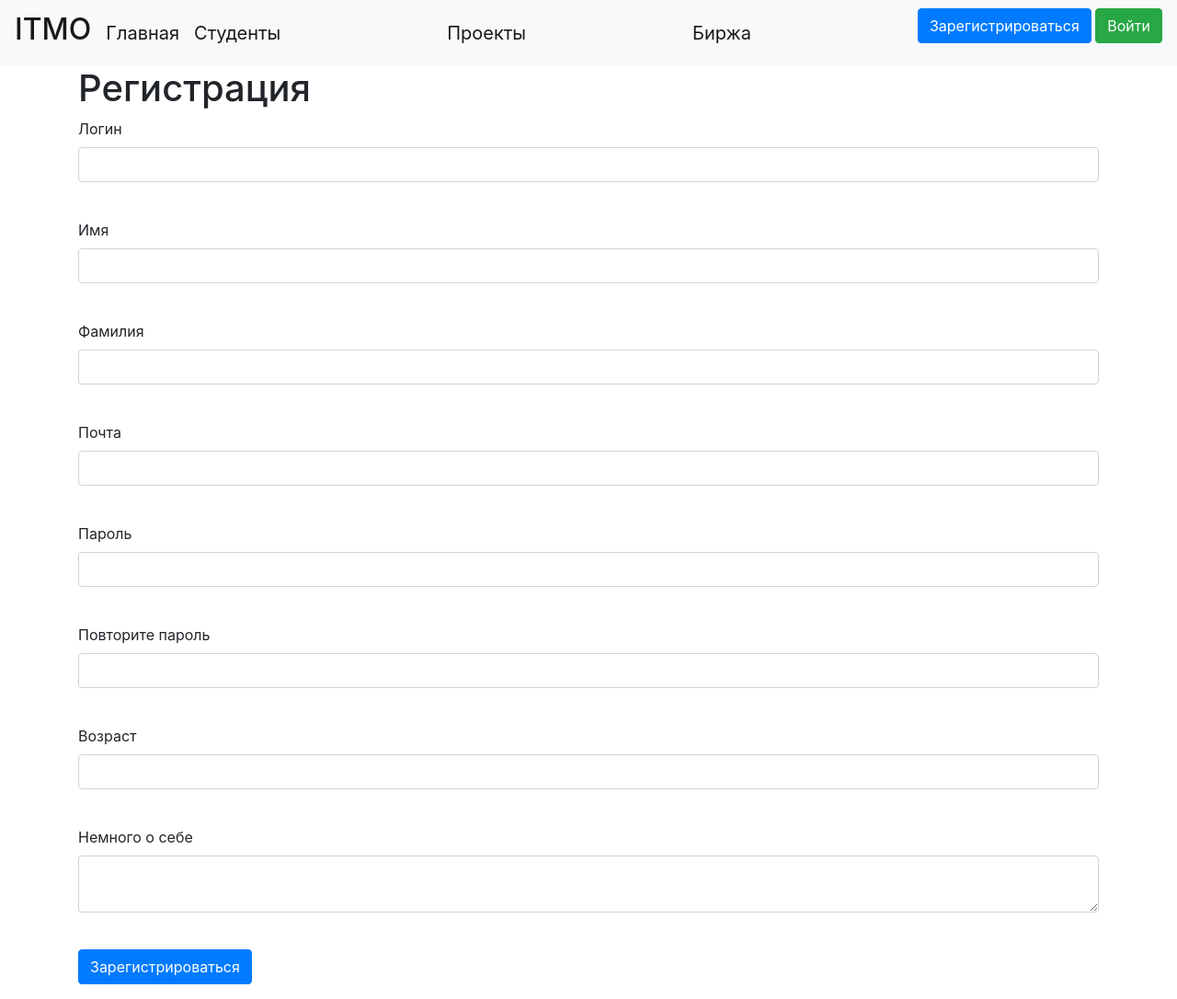
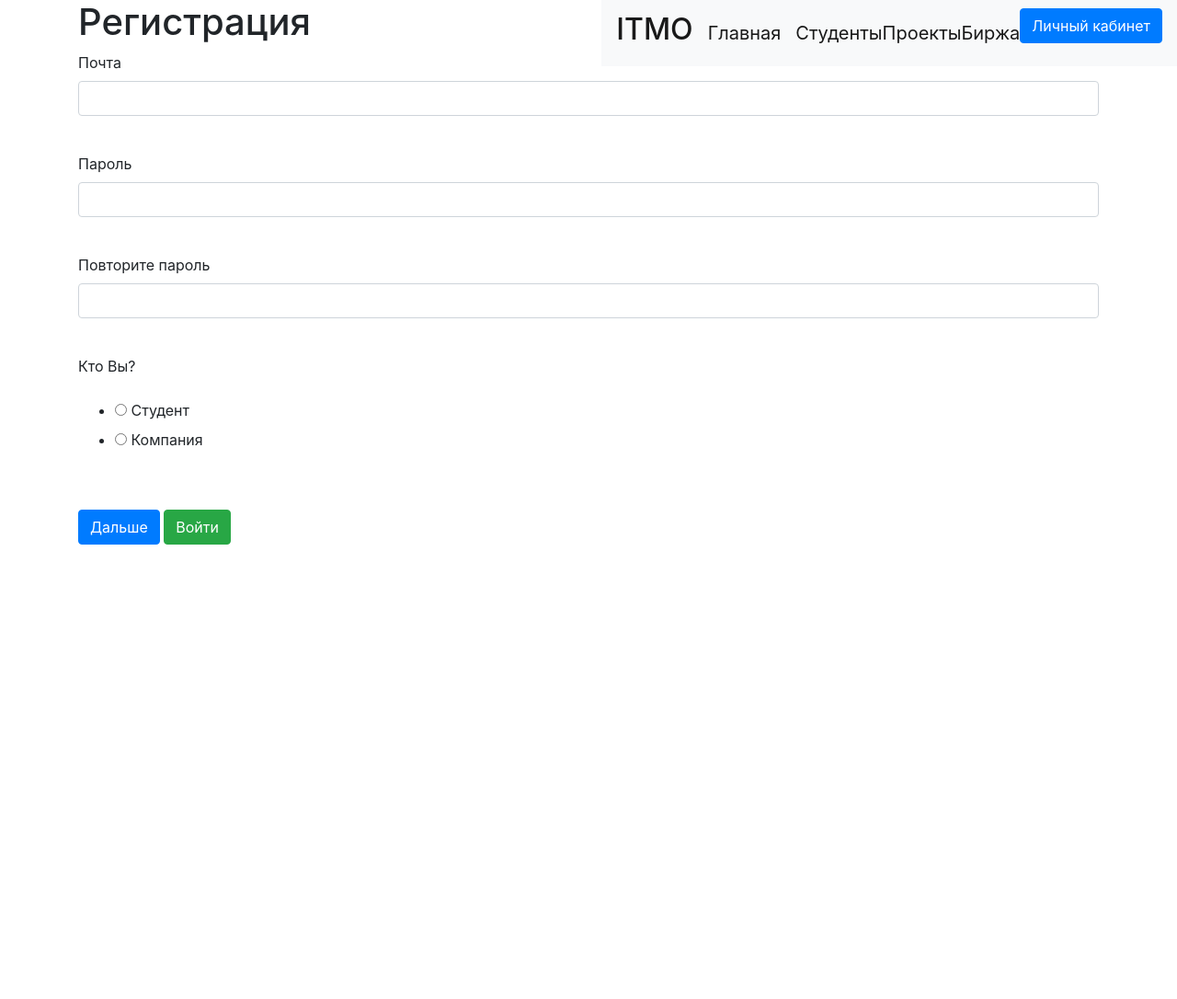
Before and after one commit to Jesusya-26/ict-hack, a Flask app: page /register in a window 1280 px wide. Shown: the whole page at 92% size. After the commit the page ends 592 px from the top, so only its background shows below. Run offline with Flask 2, Linux system fonts and the light colour scheme; some libraries are stand-ins or nearby versions.

Commit message:
register step 1

```diff
--- a/data/companies.py
+++ b/data/companies.py
@@ -8,7 +8,7 @@ from werkzeug.security import generate_password_hash, check_password_hash
 
 
 class Company(SqlAlchemyBase, UserMixin, SerializerMixin):
-    """Модель пользователя"""
+    """Модель компании"""
     __tablename__ = 'companies'
 
     id = sqlalchemy.Column(sqlalchemy.Integer,
--- a/data/company_projects.py
+++ b/data/company_projects.py
@@ -6,7 +6,7 @@ from data.db_session import SqlAlchemyBase
 
 
 class CompanyProject(SqlAlchemyBase, SerializerMixin):
-    """Модель записи пользователя"""
+    """Модель проекта компании"""
     __tablename__ = 'company_projects'
 
     id = sqlalchemy.Column(sqlalchemy.Integer,
--- a/data/student_projects.py
+++ b/data/student_projects.py
@@ -6,7 +6,7 @@ from data.db_session import SqlAlchemyBase
 
 
 class StudentProject(SqlAlchemyBase, SerializerMixin):
-    """Модель записи пользователя"""
+    """Модель проекта компании"""
     __tablename__ = 'student_projects'
 
     id = sqlalchemy.Column(sqlalchemy.Integer,
--- a/forms/company.py
+++ /dev/null
@@ -1,35 +0,0 @@
-from flask_wtf import FlaskForm
-from wtforms import PasswordField, StringField, TextAreaField, SubmitField
-from wtforms import EmailField, BooleanField, IntegerField
-from wtforms.validators import DataRequired
-
-
-class CompanyRegisterForm(FlaskForm):
-    """Форма для регистрации пользователя"""
-    username = StringField('Логин', validators=[DataRequired()])
-    name = StringField('Имя', validators=[DataRequired()])
-    surname = StringField('Фамилия', validators=[DataRequired()])
-    email = EmailField('Почта', validators=[DataRequired()])
-    password = PasswordField('Пароль', validators=[DataRequired()])
-    password_again = PasswordField('Повторите пароль', validators=[DataRequired()])
-    age = IntegerField('Возраст')
-    about = TextAreaField("Немного о себе")
-    submit = SubmitField('Зарегистрироваться')
-
-
-class CompanyLoginForm(FlaskForm):
-    """Форма для авторизации"""
-    login = StringField('Почта/Логин', validators=[DataRequired()])
-    password = PasswordField('Пароль', validators=[DataRequired()])
-    remember_me = BooleanField('Запомнить меня')
-    submit = SubmitField('Войти')
-
-
-class EditCompanyForm(FlaskForm):
-    """Форма для редактирования пользователя"""
-    username = StringField('Логин', validators=[DataRequired()])
-    name = StringField('Имя', validators=[DataRequired()])
-    surname = StringField('Фамилия', validators=[DataRequired()])
-    age = IntegerField('Возраст')
-    about = TextAreaField("Немного о себе")
-    submit = SubmitField('Внести изменения')
--- /dev/null
+++ b/forms/users.py
@@ -0,0 +1,31 @@
+from flask_wtf import FlaskForm
+from wtforms import EmailField, PasswordField, SubmitField, RadioField, widgets, BooleanField
+from wtforms.validators import DataRequired
+
+
+class RegisterFormStep1(FlaskForm):
+    """Форма для регистрации пользователя"""
+    email = EmailField('Почта', validators=[DataRequired()])
+    password = PasswordField('Пароль', validators=[DataRequired()])
+    password_again = PasswordField('Повторите пароль', validators=[DataRequired()])
+    string_of_files = ['Студент\r\nКомпания\r\n']
+    type = RadioField('Кто Вы?', choices=[(x, x) for x in string_of_files[0].split()])
+    submit = SubmitField('Дальше')
+
+
+class LoginForm(FlaskForm):
+    """Форма для авторизации"""
+    email = EmailField('Почта', validators=[DataRequired()])
+    password = PasswordField('Пароль', validators=[DataRequired()])
+    remember_me = BooleanField('Запомнить меня')
+    submit = SubmitField('Войти')
+
+
+# class EditUserForm(FlaskForm):
+#     """Форма для редактирования пользователя"""
+#     username = StringField('Логин', validators=[DataRequired()])
+#     name = StringField('Имя', validators=[DataRequired()])
+#     surname = StringField('Фамилия', validators=[DataRequired()])
+#     age = IntegerField('Возраст')
+#     about = TextAreaField("Немного о себе")
+#     submit = SubmitField('Внести изменения')
--- a/main.py
+++ b/main.py
@@ -8,10 +8,7 @@ from data.students import Student
 from data.student_projects import StudentProject
 from data.companies import Company
 from data.company_projects import CompanyProject
-from forms.student_project import StudentProjectForm
-from forms.student import RegisterForm, LoginForm, EditUserForm
-from forms.company_project import CompanyProjectForm
-from forms.company import CompanyRegisterForm, CompanyLoginForm, EditCompanyForm
+from forms.users import RegisterFormStep1, LoginForm
 
 app = Flask(__name__)
 app.config['SECRET_KEY'] = 'ict_hackaton'
@@ -97,7 +94,7 @@ def company_profile(username):
 @app.route('/register', methods=['GET', 'POST'])
 def reqister():
     """Страница с формой регистрации"""
-    form = CompanyRegisterForm()
+    form = RegisterFormStep1()
     if form.validate_on_submit():
         if form.password.data != form.password_again.data.strip():
             return render_template('register.html', title='Регистрация',
@@ -108,18 +105,10 @@ def reqister():
             return render_template('register.html', title='Регистрация',
                                    form=form,
                                    message="Такой пользователь уже есть!")
-        if db_sess.query(Student).filter(Student.username == form.username.data.strip()).first():
-            return render_template('register.html', title='Регистрация',
-                                   form=form,
-                                   message="Логин занят!")
-        user = Student(
-            username=form.username.data.strip(),
-            name=form.name.data.strip(),
-            surname=form.surname.data.strip(),
-            email=form.email.data.strip(),
-            age=form.age.data,
-            about=form.about.data.strip()
-        )
+        if form.type.data == 'Студент':
+            user = Student(email=form.email.data.strip())
+        else:
+            user = Company(email=form.email.data.strip())
         user.set_password(form.password.data.strip())
         db_sess.add(user)
         db_sess.commit()
@@ -130,14 +119,12 @@ def reqister():
 @app.route('/login', methods=['GET', 'POST'])
 def login():
     """Страница с формой авторизации пользователя"""
-    form = CompanyLoginForm()
+    form = LoginForm()
     if form.validate_on_submit():
         db_sess = db_session.create_session()
-        user = db_sess.query(Student).filter(
-            (Student.email == form.login.data.strip()) | (Student.username == form.login.data.strip())).first()
+        user = db_sess.query(Student).filter((Student.email == form.email.data.strip())).first()
         if not user:
-            user = db_sess.query(Company).filter(
-                (Company.email == form.login.data.strip()) | (Company.username == form.login.data.strip())).first()
+            user = db_sess.query(Company).filter((Company.email == form.email.data.strip())).first()
         if user and user.check_password(form.password.data.strip()):
             login_user(user, remember=form.remember_me.data)
             return redirect("/")
--- a/templates/base.html
+++ b/templates/base.html
@@ -1,4 +1,3 @@
-<!-- Базовый шаблон страницы (navbar) -->
 <!doctype html>
 <html lang="en">
 <head>
@@ -11,9 +10,9 @@
     <title>{{title}}</title>
 </head>
 <header>
-    <nav class="navbar navbar-light bg-light">
+    <nav class="navbar navbar-light bg-light" style="float:right;">
         <a class="navbar-brand" href="/"><h2>ITMO</h2></a>
-        <a class="navbar-brand" href="/">Главная</a>
+        <a class="navbar-brand" href="/main">Главная</a>
         <a class="navbar-brand mr-auto" href="/students">Cтуденты</a>
         <a class="navbar-brand mr-auto" href="/projects">Проекты</a>
         <a class="navbar-brand mr-auto" href="/burse">Биржа</a>
@@ -25,8 +24,7 @@
         <a class="btn btn-danger" href="/logout">Выйти</a>
         {% else %}
         <p>
-            <a class="btn btn-primary " href="/register">Зарегистрироваться</a>
-            <a class="btn btn-success" href="/login">Войти</a>
+            <a class="btn btn-primary" href="/login">Личный кабинет</a>
         </p>
         {% endif %}
     </nav>
--- a/templates/projects_page.html
+++ b/templates/projects_page.html
@@ -2,9 +2,6 @@
 
 {% block content %}
 <center><h1>Проекты</h1></center>
-<a href="/project_register" class="btn btn-success">
-    Оставить заявку
-</a>
 {% for item in items %}
 <center>
     <div class="card" style="margin-top:10px;width: 50rem;">
--- a/templates/register.html
+++ b/templates/register.html
@@ -5,33 +5,6 @@
 <h1>Регистрация</h1>
 <form action="" method="POST" enctype="multipart/form-data">
     {{ form.hidden_tag() }}
-    <p>
-        {{ form.username.label }}<br>
-        {{ form.username(class="form-control") }}<br>
-        {% for error in form.username.errors %}
-            <p class="alert alert-danger" role="alert">
-                {{ error }}
-            </p>
-        {% endfor %}
-    </p>
-    <p>
-        {{ form.name.label }}<br>
-        {{ form.name(class="form-control") }}<br>
-        {% for error in form.name.errors %}
-            <p class="alert alert-danger" role="alert">
-                {{ error }}
-            </p>
-        {% endfor %}
-    </p>
-    <p>
-        {{ form.surname.label }}<br>
-        {{ form.surname(class="form-control") }}<br>
-        {% for error in form.surname.errors %}
-            <p class="alert alert-danger" role="alert">
-                {{ error }}
-            </p>
-        {% endfor %}
-    </p>
     <p>
         {{ form.email.label }}<br>
         {{ form.email(class="form-control", type="email") }}<br>
@@ -60,24 +33,16 @@
         {% endfor %}
     </p>
     <p>
-        {{ form.age.label }}<br>
-        {{ form.age(class="form-control") }}<br>
-        {% for error in form.age.errors %}
+        {{ form.type.label }}<br>
+        {{ form.type() }}<br>
+        {% for error in form.type.errors %}
             <p class="alert alert-danger" role="alert">
                 {{ error }}
             </p>
         {% endfor %}
     </p>
-    <p>
-        {{ form.about.label }}<br>
-        {{ form.about(class="form-control") }}<br>
-        {% for error in form.about.errors %}
-            <p class="alert alert-danger" role="alert">
-                {{ error }}
-            </p>
-        {% endfor %}
-    </p>
-    <p>{{ form.submit(type="submit", class="btn btn-primary") }}</p>
+    <p>{{ form.submit(type="submit", class="btn btn-primary") }}
+    <a href="/login" class="btn btn-success">Войти</a></p>
     {{message}}
 </form>
 {% endblock %}
--- a/templates/student_page.html
+++ b/templates/student_page.html
@@ -3,9 +3,6 @@
 {% block content %}
 <center>
     <h1>Студенты</h1>
-    <a href="/student_register" class="btn btn-success">
-        Оставить заявку
-    </a>
     {% for item in items %}
     <div class="card" style="margin-top:10px;width: 50rem;">
         {% if item.photo_path %}
--- a/templates/user_lk.html
+++ /dev/null
@@ -1,5 +0,0 @@
-{% extends "base.html" %}
-
-{% block content %}
-
-{% endblock %}
```
Also changed, not shown: data/students.py (+3 -5 lines), forms/company_project.py (deleted, +0 -14 lines), forms/student.py (deleted, +0 -35 lines), templates/login.html (+5 -4 lines), db/ict_hackaton.db (deleted), forms/projects.py (renamed from forms/student_project.py).
